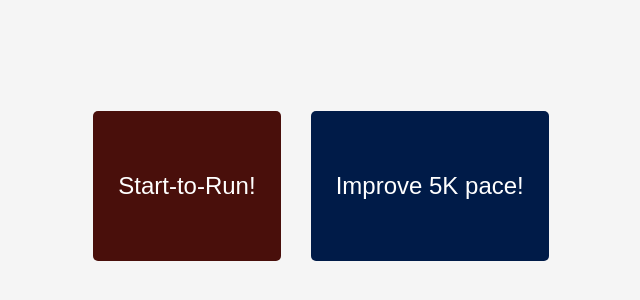
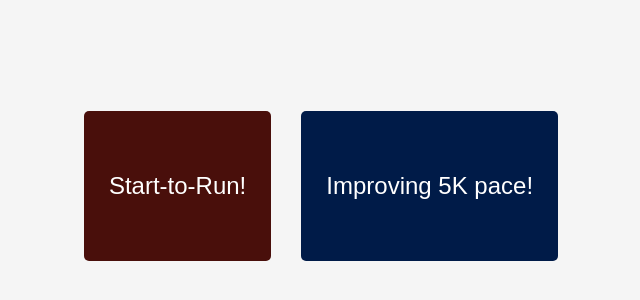
Before and after one commit to luyckxrobbe/running-menu, a plain HTML site: page index.html in a window 1280 px wide. Shown: the part 214-514 px from the top of the page, without its empty margins (319-959 px from the left). Drawn offline with Linux system fonts and the light colour scheme.

Commit message:
Add files via upload

```diff
--- a/index.html
+++ b/index.html
@@ -8,7 +8,7 @@
 <body>
     <div class="button-container">
         <button type="button" onclick="window.location.href='https://start-to-run.robbeluyckx.be/';" id="s2r">Start-to-Run!</button>
-        <button type="button" onclick="window.location.href='https://improving-5k-pace.robbeluyckx.be/';" id="i5k">Improve 5K pace!</button>
+        <button type="button" onclick="window.location.href='https://improving-5k-pace.robbeluyckx.be/';" id="i5k">Improving 5K pace!</button>
     </div>
 
 </body>
```
